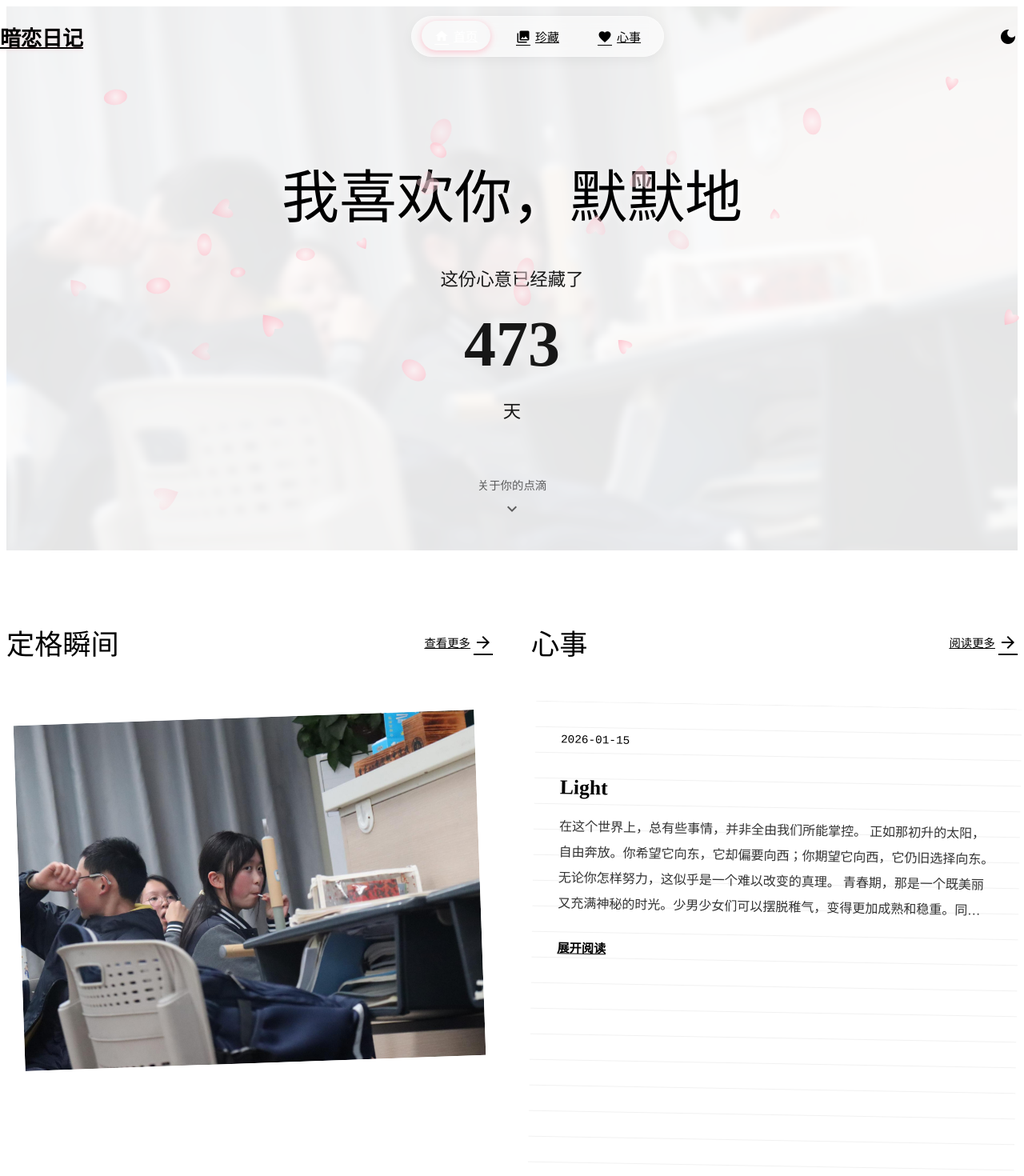
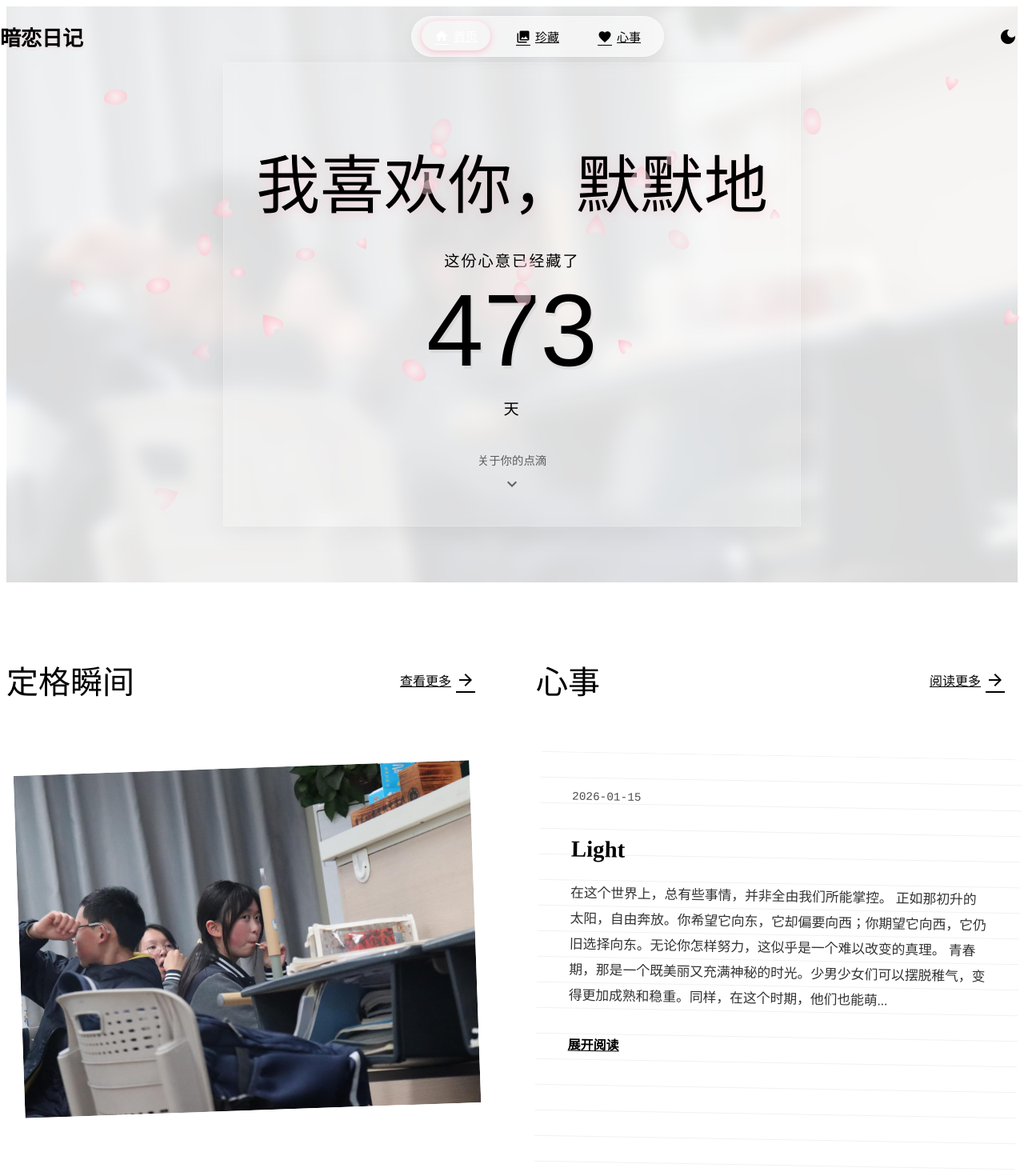
Before and after one commit to Laoch832/cloudflare_photoREPO_zrl, a Vue app: page / in a window 1280 px wide. Shown: the top 1470 px of the page at 80% size. Built offline with nearby package versions, Linux system fonts and the light colour scheme; no server answers.

Commit message:
Enhance Home page hero and animation styles
Improved the hero section in Home.vue with overlay, refined background blur, and updated layout. Adjusted animation classes and transitions in style.css for smoother effects. Updated section and card styles for a more polished and interactive UI.

```diff
--- a/src/App.vue
+++ b/src/App.vue
@@ -153,6 +153,7 @@ onUnmounted(() => {
   font-weight: bold;
   color: var(--primary-dark);
   text-shadow: 0 2px 4px rgba(255, 77, 109, 0.1);
+  text-decoration: none; /* Ensure no underline */
 }
 
 .nav-links {
@@ -164,6 +165,7 @@ onUnmounted(() => {
   backdrop-filter: blur(8px);
   border: 1px solid rgba(255, 255, 255, 0.4);
   box-shadow: 0 4px 15px rgba(0,0,0,0.05);
+  transition: all 0.3s cubic-bezier(0.25, 0.46, 0.45, 0.94);
 }
 
 [data-theme="dark"] .nav-links {
--- a/src/style.css
+++ b/src/style.css
@@ -93,11 +93,13 @@ img {
 
 /* 通用动画类 */
 .fade-in {
-  animation: fadeIn 0.8s ease-out forwards;
+  opacity: 0;
+  animation: fadeIn 1.2s cubic-bezier(0.22, 1, 0.36, 1) forwards;
 }
 
 .slide-up {
-  animation: slideUp 0.8s ease-out forwards;
+  opacity: 0;
+  animation: slideUp 1s cubic-bezier(0.22, 1, 0.36, 1) forwards;
 }
 
 @keyframes fadeIn {
@@ -108,7 +110,7 @@ img {
 @keyframes slideUp {
   from {
     opacity: 0;
-    transform: translateY(30px);
+    transform: translateY(40px);
   }
   to {
     opacity: 1;
--- a/src/views/Home.vue
+++ b/src/views/Home.vue
@@ -1,25 +1,26 @@
 <template>
   <div class="home">
     <!-- Hero Section -->
-    <section class="hero fade-in">
+    <section class="hero">
       <div class="hero-content">
-        <h1 class="cursive title">我喜欢你，默默地</h1>
-        <div class="days-counter">
-          <p>这份心意已经藏了</p>
+        <h1 class="cursive title slide-up" style="animation-delay: 0.1s">我喜欢你，默默地</h1>
+        <div class="days-counter slide-up" style="animation-delay: 0.3s">
+          <p class="counter-label">这份心意已经藏了</p>
           <div class="days-number">{{ loveDays }}</div>
-          <p>天</p>
+          <p class="counter-label">天</p>
         </div>
-        <div class="scroll-hint">
+        <div class="scroll-hint fade-in" style="animation-delay: 1.5s">
           <span>关于你的点滴</span>
-          <span class="material-icons">expand_more</span>
+          <span class="material-icons bounce">expand_more</span>
         </div>
       </div>
       <div class="hero-bg" :style="heroBgStyle"></div>
+      <div class="hero-overlay"></div>
     </section>
 
     <div class="container content-grid">
       <!-- Latest Photo -->
-      <section class="section slide-up" style="animation-delay: 0.2s">
+      <section class="section slide-up" style="animation-delay: 0.5s">
         <div class="section-header">
           <h2 class="cursive">定格瞬间</h2>
           <router-link to="/gallery" class="view-all">查看更多 <span class="material-icons">arrow_forward</span></router-link>
@@ -39,7 +40,7 @@
       </section>
 
       <!-- Latest Note -->
-      <section class="section slide-up" style="animation-delay: 0.4s">
+      <section class="section slide-up" style="animation-delay: 0.7s">
         <div class="section-header">
           <h2 class="cursive">心事</h2>
           <router-link to="/notes" class="view-all">阅读更多 <span class="material-icons">arrow_forward</span></router-link>
@@ -137,7 +138,7 @@ onMounted(() => {
 
 /* Hero Section */
 .hero {
-  height: 85vh;
+  height: 90vh;
   position: relative;
   display: flex;
   align-items: center;
@@ -156,85 +157,111 @@ onMounted(() => {
   height: 100%;
   background-size: cover;
   background-position: center;
-  opacity: 0.1;
+  opacity: 0.15;
+  z-index: -2;
+  filter: blur(8px);
+  transform: scale(1.1);
+  transition: opacity 1s ease;
+}
+
+.hero-overlay {
+  position: absolute;
+  top: 0;
+  left: 0;
+  width: 100%;
+  height: 100%;
+  background: radial-gradient(circle, transparent 0%, var(--bg-color) 90%);
   z-index: -1;
-  filter: blur(4px);
-  transition: opacity 1s ease;
-  transform: scale(1.1); /* Prevent white edges from blur */
 }
 
 [data-theme="dark"] .hero-bg {
-  opacity: 0.08;
+  opacity: 0.1;
 }
 
 .hero-content {
   z-index: 1;
-  padding: 20px;
-  max-width: 800px;
+  padding: 40px;
+  max-width: 900px;
+  background: rgba(255, 255, 255, 0.1);
+  backdrop-filter: blur(10px);
+  border-radius: var(--radius-lg);
+  box-shadow: 0 8px 32px rgba(0, 0, 0, 0.05);
+  border: 1px solid rgba(255, 255, 255, 0.2);
+}
+
+[data-theme="dark"] .hero-content {
+  background: rgba(0, 0, 0, 0.1);
+  border-color: rgba(255, 255, 255, 0.05);
 }
 
 .title {
-  font-size: 4.5rem;
+  font-size: 5rem;
   color: var(--primary-dark);
-  margin-bottom: 40px;
-  text-shadow: 2px 2px 8px rgba(255, 255, 255, 0.8);
+  margin-bottom: 20px;
+  text-shadow: 0 4px 12px rgba(255, 77, 109, 0.15);
   font-weight: normal;
   line-height: 1.2;
 }
 
 .days-counter {
-  font-size: 1.4rem;
-  color: var(--text-main);
-  opacity: 0.9;
+  margin: 30px 0;
+}
+
+.counter-label {
+  font-size: 1.2rem;
+  color: var(--text-light);
+  letter-spacing: 2px;
+  margin-bottom: 10px;
 }
 
 .days-number {
-  font-size: 5rem;
-  font-weight: bold;
+  font-size: 8rem;
+  font-weight: 300;
   color: var(--accent-color);
-  line-height: 1.1;
+  line-height: 1;
   margin: 10px 0;
-  font-family: var(--font-body); /* Use body font for numbers */
+  font-family: 'Helvetica Neue', sans-serif;
+  text-shadow: 2px 4px 0px rgba(0,0,0,0.05);
 }
 
 .scroll-hint {
-  position: absolute;
-  bottom: 40px;
-  left: 50%;
-  transform: translateX(-50%);
+  margin-top: 40px;
   display: flex;
   flex-direction: column;
   align-items: center;
   color: var(--text-light);
   opacity: 0.6;
   font-size: 0.9rem;
-  animation: bounce 2s infinite;
   gap: 8px;
 }
 
+.bounce {
+  animation: bounce 2s infinite;
+}
+
 @keyframes bounce {
-  0%, 20%, 50%, 80%, 100% {transform: translateX(-50%) translateY(0);}
-  40% {transform: translateX(-50%) translateY(-10px);}
-  60% {transform: translateX(-50%) translateY(-5px);}
+  0%, 20%, 50%, 80%, 100% {transform: translateY(0);}
+  40% {transform: translateY(-10px);}
+  60% {transform: translateY(-5px);}
 }
 
 /* Content Grid */
 .content-grid {
   display: grid;
   grid-template-columns: 1fr 1fr;
-  gap: 48px;
-  padding-bottom: 40px;
+  gap: 60px;
+  padding-bottom: 60px;
 }
 
 .section-header {
   display: flex;
   justify-content: space-between;
   align-items: center;
-  margin-bottom: 24px;
+  margin-bottom: 32px;
 }
 
 .section-header h2 {
-  font-size: 2.2rem;
+  font-size: 2.5rem;
   color: var(--primary-dark);
   font-weight: normal;
 }
@@ -242,16 +269,20 @@ onMounted(() => {
 .view-all {
   display: flex;
   align-items: center;
-  gap: 4px;
-  font-size: 0.9rem;
+  gap: 6px;
+  font-size: 1rem;
   font-weight: 500;
   color: var(--text-light);
-  transition: all 0.2s;
+  transition: all 0.3s ease;
+  padding: 8px 16px;
+  border-radius: 20px;
+  background: rgba(255, 255, 255, 0.5);
 }
 
 .view-all:hover {
-  color: var(--primary-color);
-  gap: 8px;
+  background: var(--primary-color);
+  color: white;
+  transform: translateX(5px);
 }
 
 /* Photo Card */
@@ -261,11 +292,12 @@ onMounted(() => {
   border-radius: var(--radius-md);
   box-shadow: var(--shadow-md);
   transform: rotate(-2deg);
-  transition: transform 0.4s cubic-bezier(0.34, 1.56, 0.64, 1);
+  transition: all 0.5s cubic-bezier(0.25, 0.46, 0.45, 0.94);
+  cursor: pointer;
 }
 
 .photo-card:hover {
-  transform: rotate(0) scale(1.02);
+  transform: rotate(0) scale(1.02) translateY(-10px);
   box-shadow: var(--shadow-lg);
 }
 
@@ -281,11 +313,11 @@ onMounted(() => {
   width: 100%;
   height: 100%;
   object-fit: cover;
-  transition: transform 0.6s ease;
+  transition: transform 0.8s cubic-bezier(0.25, 0.46, 0.45, 0.94);
 }
 
 .photo-card:hover img {
-  transform: scale(1.05);
+  transform: scale(1.1);
 }
 
 .photo-overlay {
@@ -294,11 +326,11 @@ onMounted(() => {
   left: 0;
   width: 100%;
   padding: 20px;
-  background: linear-gradient(to top, rgba(0,0,0,0.5), transparent);
+  background: linear-gradient(to top, rgba(0,0,0,0.6), transparent);
   color: white;
   font-weight: 500;
   opacity: 0;
-  transition: opacity 0.3s ease;
+  transition: opacity 0.4s ease;
 }
 
 .photo-card:hover .photo-overlay {
@@ -312,36 +344,37 @@ onMounted(() => {
 
 .note-paper {
   background: #fff;
-  padding: 32px;
-  border-radius: 2px;
+  padding: 40px;
+  border-radius: 4px;
   box-shadow: var(--shadow-sm);
   position: relative;
   background-image: linear-gradient(#f1f1f1 1px, transparent 1px);
   background-size: 100% 2em;
   line-height: 2em;
   height: 100%;
-  min-height: 320px;
+  min-height: 350px;
   transform: rotate(1deg);
-  transition: transform 0.4s cubic-bezier(0.34, 1.56, 0.64, 1), box-shadow 0.3s;
+  transition: all 0.5s cubic-bezier(0.25, 0.46, 0.45, 0.94);
 }
 
 .note-paper:hover {
-  transform: rotate(0) translateY(-4px);
-  box-shadow: var(--shadow-md);
+  transform: rotate(0) translateY(-10px);
+  box-shadow: var(--shadow-lg);
 }
 
 .note-date {
   color: var(--text-light);
   font-size: 0.9rem;
   font-weight: 500;
-  margin-bottom: 12px;
+  margin-bottom: 16px;
   font-family: monospace;
+  opacity: 0.7;
 }
 
 .note-title {
-  font-size: 1.6rem;
+  font-size: 1.8rem;
   color: var(--text-main);
-  margin-bottom: 16px;
+  margin-bottom: 20px;
   line-height: 1.4;
   font-weight: 600;
 }
@@ -349,11 +382,12 @@ onMounted(() => {
 .note-excerpt {
   color: var(--text-main);
   opacity: 0.8;
-  margin-bottom: 24px;
+  margin-bottom: 30px;
   display: -webkit-box;
-  -webkit-line-clamp: 4;
+  -webkit-line-clamp: 5;
   -webkit-box-orient: vertical;
   overflow: hidden;
+  font-size: 1.05rem;
 }
 
 .read-btn {
@@ -361,18 +395,19 @@ onMounted(() => {
   color: var(--primary-dark);
   font-weight: 600;
   border-bottom: 2px solid var(--primary-color);
-  padding-bottom: 2px;
-  font-size: 0.95rem;
-  transition: all 0.2s;
+  padding-bottom: 4px;
+  font-size: 1rem;
+  transition: all 0.3s;
 }
 
 .read-btn:hover {
   color: var(--accent-color);
   border-color: var(--accent-color);
+  padding-left: 10px;
 }
 
 .empty-state {
-  padding: 60px;
+  padding: 80px;
   text-align: center;
   background: rgba(255, 255, 255, 0.5);
   border-radius: var(--radius-md);
@@ -392,16 +427,16 @@ onMounted(() => {
 
 @media (max-width: 768px) {
   .title {
-    font-size: 3rem;
+    font-size: 3.5rem;
   }
 
   .days-number {
-    font-size: 4rem;
+    font-size: 5rem;
   }
 
   .content-grid {
     grid-template-columns: 1fr;
-    gap: 60px;
+    gap: 40px;
   }
 
   .photo-card, .note-paper {
@@ -409,7 +444,12 @@ onMounted(() => {
   }
 
   .hero {
-    height: 75vh;
+    height: 80vh;
+  }
+
+  .hero-content {
+    padding: 20px;
+    margin: 0 16px;
   }
 }
 </style>
```
